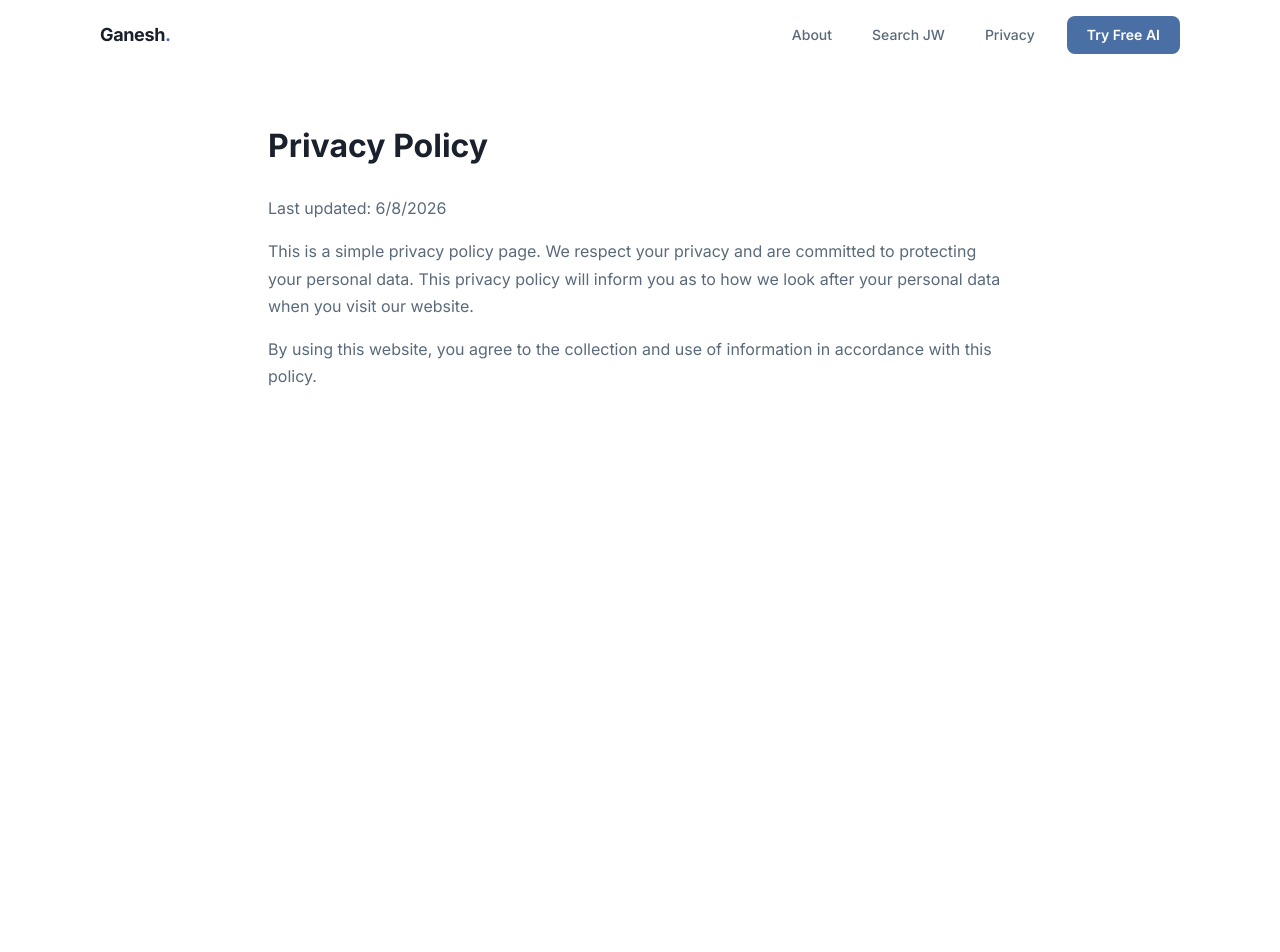
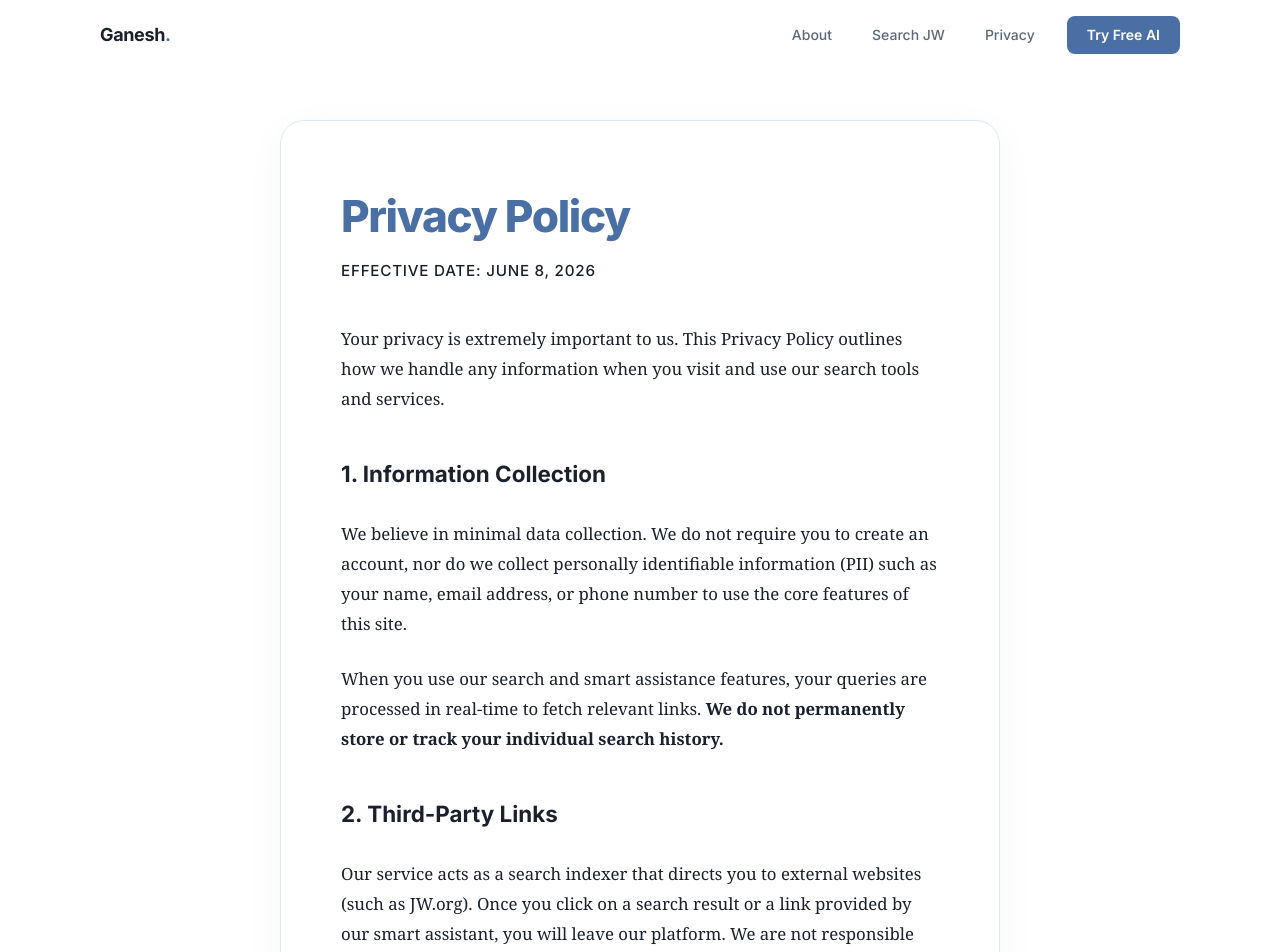
Before and after one commit to ganeshinunited-dot/Myideas, a Next.js app: page /privacy-policy in a window 1280 px wide. Shown: the top 952 px of the page. Before the commit the page ends 800 px from the top, so only its background shows below. Built offline with nearby package versions, Linux system fonts and the light colour scheme.

Commit message:
docs: rewrite terms and privacy policy with elegant typography, legal disclaimers for JW.org linking, and personal apology

```diff
--- a/app/privacy-policy/page.tsx
+++ b/app/privacy-policy/page.tsx
@@ -2,22 +2,87 @@ import Navbar from "@/components/Navbar";
 
 export default function PrivacyPolicyPage() {
   return (
-    <main style={{ minHeight: "100vh", background: "var(--bg)", display: "flex", flexDirection: "column" }}>
+    <main style={{ minHeight: "100vh", background: "var(--color-bg-alt)", display: "flex", flexDirection: "column" }}>
       <Navbar />
-      <div style={{ flex: 1, padding: "120px 28px 60px", maxWidth: 800, margin: "0 auto" }}>
-        <h1 style={{ fontSize: "2rem", fontWeight: 700, marginBottom: 24, color: "var(--color-text)" }}>
-          Privacy Policy
-        </h1>
-        <div style={{ color: "var(--color-text-muted)", lineHeight: 1.7 }}>
-          <p style={{ marginBottom: 16 }}>Last updated: {new Date().toLocaleDateString()}</p>
-          <p style={{ marginBottom: 16 }}>
-            This is a simple privacy policy page. We respect your privacy and are committed to protecting your personal data.
-            This privacy policy will inform you as to how we look after your personal data when you visit our website.
+
+      <div style={{ flex: 1, padding: "120px 20px 80px", maxWidth: 760, margin: "0 auto", width: "100%" }}>
+        <article style={{
+          background: "#ffffff",
+          padding: "clamp(30px, 8vw, 60px)",
+          borderRadius: "24px",
+          boxShadow: "0 10px 40px rgba(0,0,0,0.04)",
+          border: "1px solid var(--color-border)"
+        }}>
+
+          <h1 style={{
+            fontSize: "clamp(2rem, 5vw, 2.75rem)",
+            fontWeight: 800,
+            color: "var(--color-primary)",
+            marginBottom: "8px",
+            letterSpacing: "-0.03em",
+            fontFamily: "'Inter', sans-serif"
+          }}>
+            Privacy Policy
+          </h1>
+
+          <p style={{
+            color: "var(--color-text-light)",
+            fontSize: "0.95rem",
+            marginBottom: "40px",
+            fontWeight: 500,
+            textTransform: "uppercase",
+            letterSpacing: "0.05em"
+          }}>
+            Effective Date: {new Date().toLocaleDateString('en-US', { month: 'long', day: 'numeric', year: 'numeric' })}
           </p>
-          <p>
-            By using this website, you agree to the collection and use of information in accordance with this policy.
-          </p>
-        </div>
+
+          <div style={{
+            color: "var(--color-text)",
+            lineHeight: 1.8,
+            fontSize: "1.05rem",
+            fontFamily: "Georgia, 'Times New Roman', serif",
+            display: "flex",
+            flexDirection: "column",
+            gap: "24px"
+          }}>
+
+            <p>
+              Your privacy is extremely important to us. This Privacy Policy outlines how we handle any information when you visit and use our search tools and services.
+            </p>
+
+            <h2 style={{ fontSize: "1.4rem", fontWeight: 700, color: "var(--color-primary-dark)", marginTop: "16px", fontFamily: "'Inter', sans-serif" }}>
+              1. Information Collection
+            </h2>
+            <p>
+              We believe in minimal data collection. We do not require you to create an account, nor do we collect personally identifiable information (PII) such as your name, email address, or phone number to use the core features of this site.
+            </p>
+            <p>
+              When you use our search and smart assistance features, your queries are processed in real-time to fetch relevant links. <strong>We do not permanently store or track your individual search history.</strong>
+            </p>
+
+            <h2 style={{ fontSize: "1.4rem", fontWeight: 700, color: "var(--color-primary-dark)", marginTop: "16px", fontFamily: "'Inter', sans-serif" }}>
+              2. Third-Party Links
+            </h2>
+            <p>
+              Our service acts as a search indexer that directs you to external websites (such as JW.org). Once you click on a search result or a link provided by our smart assistant, you will leave our platform. We are not responsible for the privacy practices or the content of these external websites. We encourage you to read the privacy policies of any site you visit.
+            </p>
+
+            <h2 style={{ fontSize: "1.4rem", fontWeight: 700, color: "var(--color-primary-dark)", marginTop: "16px", fontFamily: "'Inter', sans-serif" }}>
+              3. Analytics & Cookies
+            </h2>
+            <p>
+              We may use basic, anonymized analytics (such as simple hit counters) to understand how many people visit our site. These tools do not track you across the internet or collect personal data.
+            </p>
+
+            <h2 style={{ fontSize: "1.4rem", fontWeight: 700, color: "var(--color-primary-dark)", marginTop: "16px", fontFamily: "'Inter', sans-serif" }}>
+              4. Consent
+            </h2>
+            <p>
+              By using our website, you hereby consent to our Privacy Policy and agree to its terms. If we make any updates to this policy, we will post the changes clearly on this page.
+            </p>
+
+          </div>
+        </article>
       </div>
     </main>
   );
--- a/app/terms-and-conditions/page.tsx
+++ b/app/terms-and-conditions/page.tsx
@@ -2,21 +2,95 @@ import Navbar from "@/components/Navbar";
 
 export default function TermsAndConditionsPage() {
   return (
-    <main style={{ minHeight: "100vh", background: "var(--bg)", display: "flex", flexDirection: "column" }}>
+    <main style={{ minHeight: "100vh", background: "var(--color-bg-alt)", display: "flex", flexDirection: "column" }}>
       <Navbar />
-      <div style={{ flex: 1, padding: "120px 28px 60px", maxWidth: 800, margin: "0 auto" }}>
-        <h1 style={{ fontSize: "2rem", fontWeight: 700, marginBottom: 24, color: "var(--color-text)" }}>
-          Terms and Conditions
-        </h1>
-        <div style={{ color: "var(--color-text-muted)", lineHeight: 1.7 }}>
-          <p style={{ marginBottom: 16 }}>Last updated: {new Date().toLocaleDateString()}</p>
-          <p style={{ marginBottom: 16 }}>
-            Please read these terms and conditions carefully before using our service. By accessing or using the service, you agree to be bound by these Terms.
+
+      <div style={{ flex: 1, padding: "120px 20px 80px", maxWidth: 760, margin: "0 auto", width: "100%" }}>
+        <article style={{
+          background: "#ffffff",
+          padding: "clamp(30px, 8vw, 60px)",
+          borderRadius: "24px",
+          boxShadow: "0 10px 40px rgba(0,0,0,0.04)",
+          border: "1px solid var(--color-border)"
+        }}>
+
+          <h1 style={{
+            fontSize: "clamp(2rem, 5vw, 2.75rem)",
+            fontWeight: 800,
+            color: "var(--color-primary)",
+            marginBottom: "8px",
+            letterSpacing: "-0.03em",
+            fontFamily: "'Inter', sans-serif"
+          }}>
+            Terms & Conditions
+          </h1>
+
+          <p style={{
+            color: "var(--color-text-light)",
+            fontSize: "0.95rem",
+            marginBottom: "40px",
+            fontWeight: 500,
+            textTransform: "uppercase",
+            letterSpacing: "0.05em"
+          }}>
+            Effective Date: {new Date().toLocaleDateString('en-US', { month: 'long', day: 'numeric', year: 'numeric' })}
           </p>
-          <p>
-            If you disagree with any part of the terms, then you may not access the service.
-          </p>
-        </div>
+
+          <div style={{
+            color: "var(--color-text)",
+            lineHeight: 1.8,
+            fontSize: "1.05rem",
+            fontFamily: "Georgia, 'Times New Roman', serif",
+            display: "flex",
+            flexDirection: "column",
+            gap: "24px"
+          }}>
+
+            <p>
+              Welcome to our platform. By accessing or using our website, you agree to be bound by these Terms and Conditions. Please read them carefully.
+            </p>
+
+            <h2 style={{ fontSize: "1.4rem", fontWeight: 700, color: "var(--color-primary-dark)", marginTop: "16px", fontFamily: "'Inter', sans-serif" }}>
+              1. How Our Search Engine Works
+            </h2>
+            <p>
+              Our website features a search tool designed to help users quickly find resources. <strong>We do not host, scrape, download, or reproduce any content.</strong> When our search engine displays images, videos, or articles, it acts purely as an indexer. It simply provides a direct link stating, "Here is a video/article that matches your search."
+            </p>
+            <p>
+              To actually view or read any material found through our search, users are seamlessly redirected to the official source website. We do not store their intellectual property on our servers.
+            </p>
+
+            <h2 style={{ fontSize: "1.4rem", fontWeight: 700, color: "var(--color-primary-dark)", marginTop: "16px", fontFamily: "'Inter', sans-serif" }}>
+              2. Non-Affiliation Disclaimer
+            </h2>
+            <p>
+              This website is an independent, privately-operated portfolio project. It is <strong>not affiliated with, endorsed by, authorized by, or in any way officially connected with JW.org</strong> or the Watch Tower Bible and Tract Society of Pennsylvania. All trademarks, logos, and copyrights related to JW.org are the property of their respective owners. We strictly respect their Terms of Use by acting only as a gateway that links outward to their official public URLs.
+            </p>
+
+            <div style={{
+              background: "#fdf8f5",
+              borderLeft: "4px solid #e08b6c",
+              padding: "24px",
+              marginTop: "24px",
+              borderRadius: "0 12px 12px 0"
+            }}>
+              <h2 style={{ fontSize: "1.3rem", fontWeight: 700, color: "#c26543", marginBottom: "12px", fontFamily: "'Inter', sans-serif" }}>
+                A Personal Note & Apology
+              </h2>
+              <p style={{ margin: 0, fontStyle: "italic", color: "#5a433a" }}>
+                This tool was built entirely with good intentions—to help people access information more efficiently and to showcase technical skills. However, I deeply apologize if the existence or use of this tool has inadvertently caused any distress, misunderstanding, or difficulty in anyone's personal life. Technology should connect and help us, and I am genuinely sorry if my work has brought unintended hardship to anyone.
+              </p>
+            </div>
+
+            <h2 style={{ fontSize: "1.4rem", fontWeight: 700, color: "var(--color-primary-dark)", marginTop: "16px", fontFamily: "'Inter', sans-serif" }}>
+              3. Changes to Terms
+            </h2>
+            <p>
+              We reserve the right, at our sole discretion, to modify or replace these Terms at any time. By continuing to access or use our service after those revisions become effective, you agree to be bound by the revised terms.
+            </p>
+
+          </div>
+        </article>
       </div>
     </main>
   );
```
